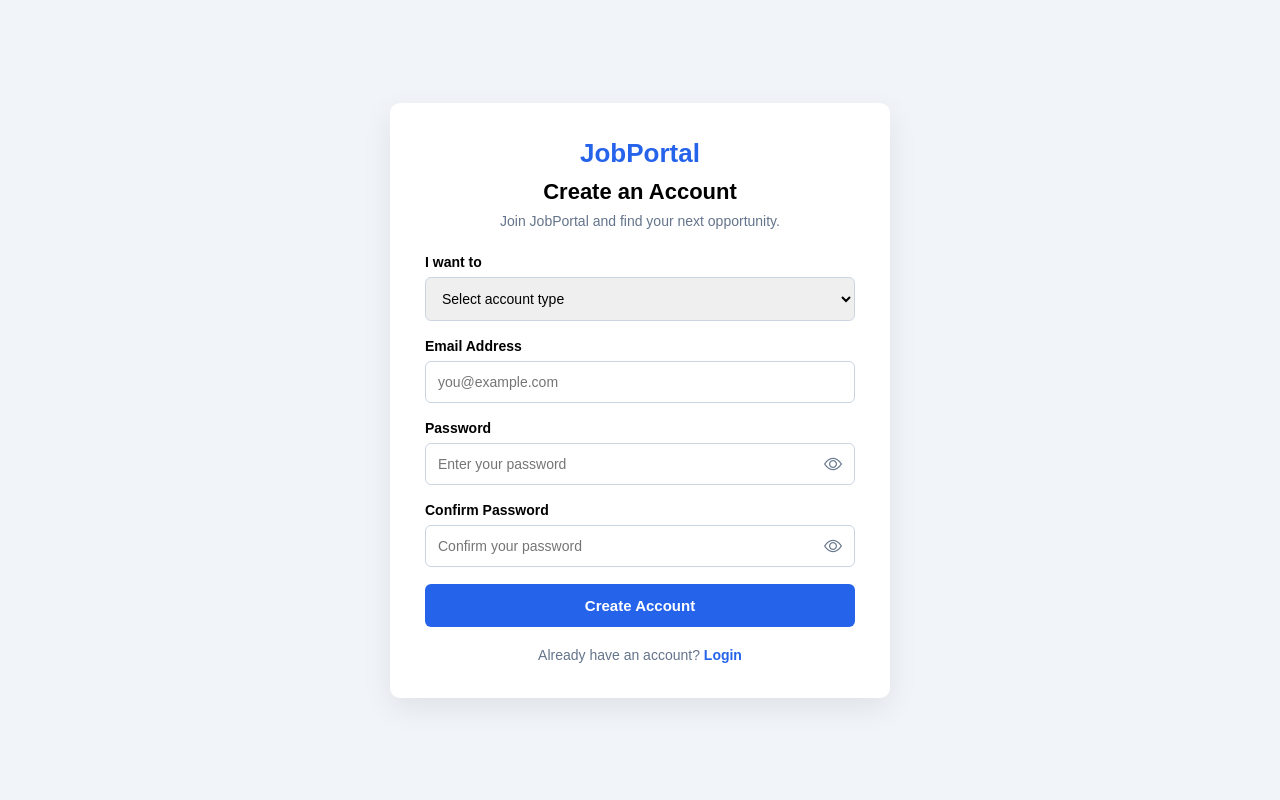
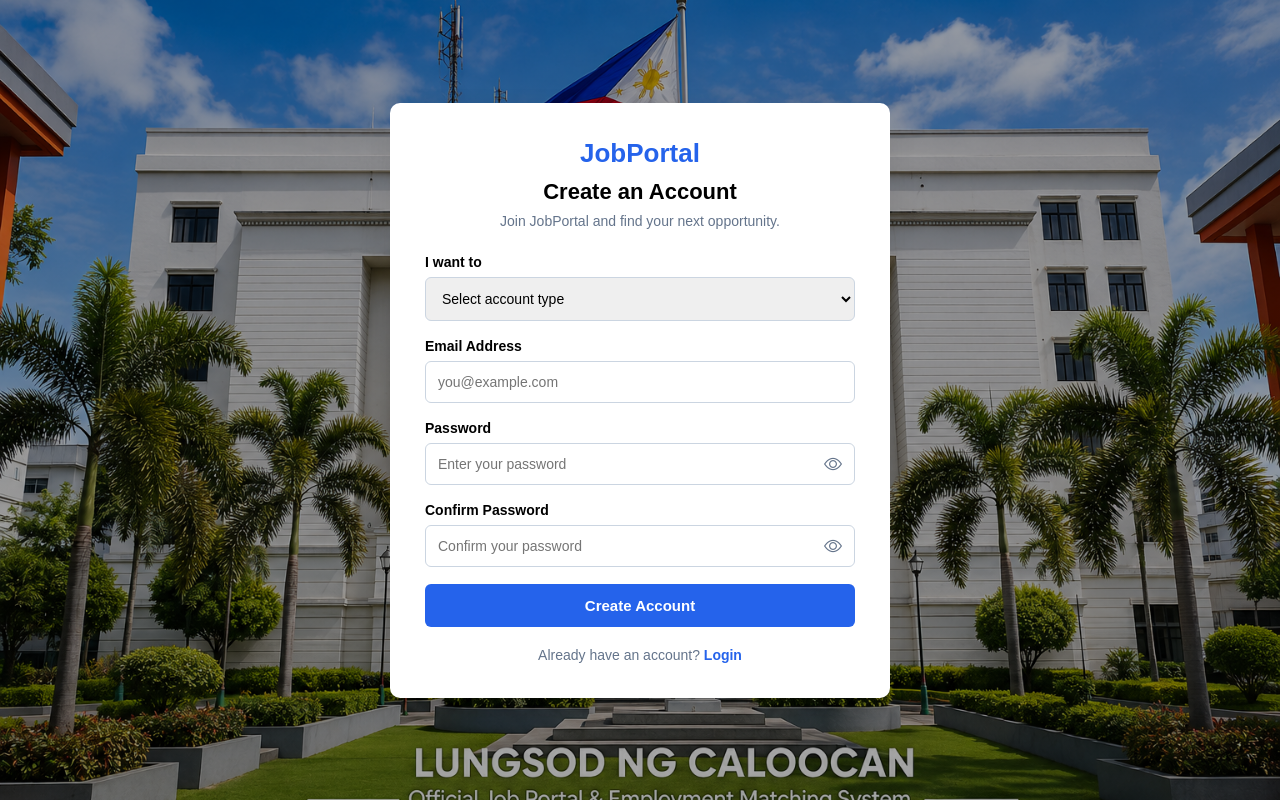
Before and after one commit to MarcAhron777/c_jobs, a PHP site: page /c_jobs/register.php in a window 1280 px wide. Run offline with PHP 8.4, Linux system fonts and the light colour scheme.

Commit message:
Change Background
Change bg login, register, forgot, reset password.

```diff
--- a/c_jobs/register.php
+++ b/c_jobs/register.php
@@ -190,7 +190,12 @@ if ($_SERVER["REQUEST_METHOD"] === "POST") {
                 Helvetica,
                 sans-serif;
 
-            background: #f1f5f9;
+            background:
+                linear-gradient(
+                    rgba(0, 0, 0, 0.35),
+                    rgba(0, 0, 0, 0.35)
+                ),
+                url("assets/images/caloocan-bg.png") center center / cover no-repeat fixed;
 
             min-height: 100vh;
 
```
Also changed, not shown: c_jobs/forgot-password.php (+6 -1 lines), c_jobs/login.php (+6 -1 lines), c_jobs/reset-password.php (+6 -1 lines), c_jobs/assets/images/caloocan-bg.png (added).
